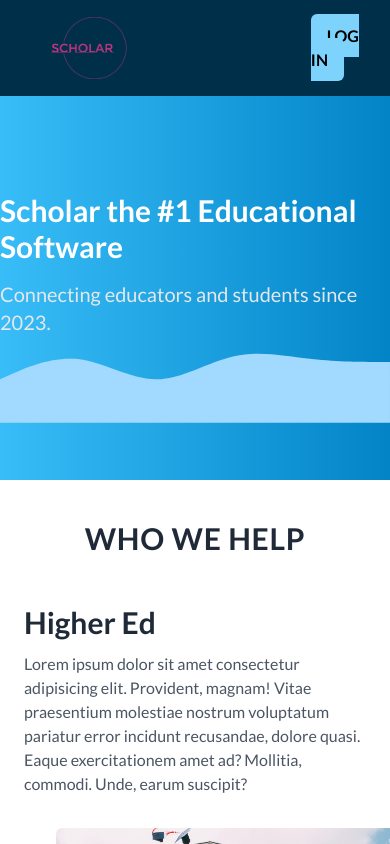
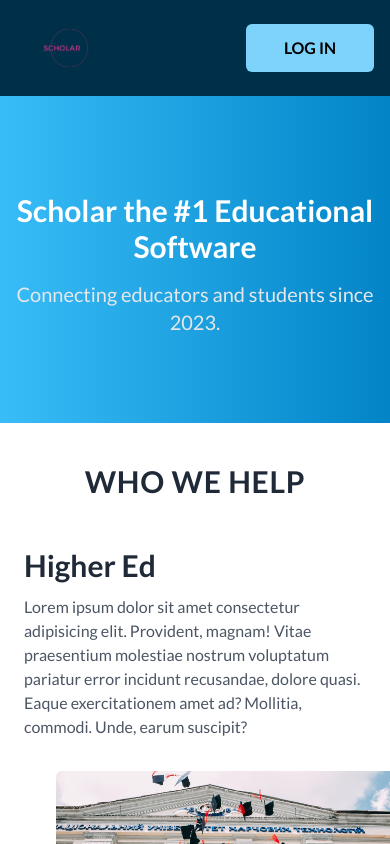
Before and after one commit to SilahicAmil/nextjs-canvas-classroom, a Next.js app: page / in a window 390 px wide. Built offline with nearby package versions, Linux system fonts and the light colour scheme.

Commit message:
adding more responsive styling to landing page

```diff
--- a/components/LandingPage/LandingContent.js
+++ b/components/LandingPage/LandingContent.js
@@ -7,6 +7,7 @@ const LandingContent = ({}) => {
         <h2 className="text-3xl tracking-wide font-bold text-center text-gray-800 mb-12">
           WHO WE HELP
         </h2>
+
         <div className="flex items-center flex-wrap mb-20">
           <div className="w-full md:w-1/2">
             <h4 className="text-3xl text-gray-800 font-bold mb-3">Higher Ed</h4>
@@ -35,11 +36,11 @@ const LandingContent = ({}) => {
               alt="Education"
               width={500}
               height={1000}
-              className="w-full rounded-md mr-8 h-1/2 flex  items-center justify-center"
+              className="w-full  rounded-md mr-8 h-1/2 flex  items-center justify-center"
             />
           </div>
-          <div className="w-full md:w-1/2 pl-10">
-            <h4 className="text-3xl text-gray-800 font-bold mb-3">
+          <div className="w-full md:w-1/2  pl-10">
+            <h4 className="text-3xl text-gray-800 font-bold mb-3 mt-4">
               Independent Ed
             </h4>
             <p className="text-gray-600 mb-8">
@@ -53,7 +54,9 @@ const LandingContent = ({}) => {
 
         <div className="flex items-center flex-wrap mb-20">
           <div className="w-full md:w-1/2">
-            <h4 className="text-3xl text-gray-800 font-bold mb-3">Corp Ed</h4>
+            <h4 className="text-3xl text-gray-800 font-bold mb-3">
+              Corporate Ed
+            </h4>
             <p className="text-gray-600 mb-8">
               Lorem ipsum dolor sit amet consectetur adipisicing elit. Sed id
               assumenda optio laborum esse iste, harum exercitationem quaerat
--- a/components/LandingPage/LandingHeader.js
+++ b/components/LandingPage/LandingHeader.js
@@ -28,11 +28,11 @@ const LandingHeader = ({}) => {
               </li>
             </ul>
           </div>
-          <div className=" lg:block">
+          <div className="">
             <ul className="flex">
               <li>
                 <Link
-                  className="px-4 mr-4 uppercase font-bold bg-sky-300 h-full p-3 rounded-md text-black"
+                  className="w-32 flex items-center justify-center mr-4 uppercase font-bold bg-sky-300 h-full p-3 rounded-md text-black"
                   href="/login"
                 >
                   Log In
--- a/components/LandingPage/LandingHero.js
+++ b/components/LandingPage/LandingHero.js
@@ -1,17 +1,17 @@
 const LandingHero = ({}) => {
   return (
     <>
-      <div className="h-96 w-screen bg-gradient-to-l from-sky-600 to-sky-400">
+      <div className="lg:h-96 md:h-64 w-screen bg-gradient-to-l from-sky-600 to-sky-400">
         <div className=" pt-24 flex flex-col items-center justify-center">
-          <h2 className="text-3xl font-bold mb-4 text-white">
+          <h2 className="text-3xl font-bold mb-4 text-white text-center">
             Scholar the #1 Educational Software
           </h2>
 
-          <h3 className="text-xl  text-gray-200">
+          <h3 className="text-xl  text-gray-200 text-center">
             Connecting educators and students since 2023.
           </h3>
         </div>
-        <div className="flex">
+        <div className=" invisible lg:flex lg:h-full lg:visible">
           <svg xmlns="http://www.w3.org/2000/svg" viewBox="0 0 1440 320">
             <path
               fill="#A2D9FF"
```
